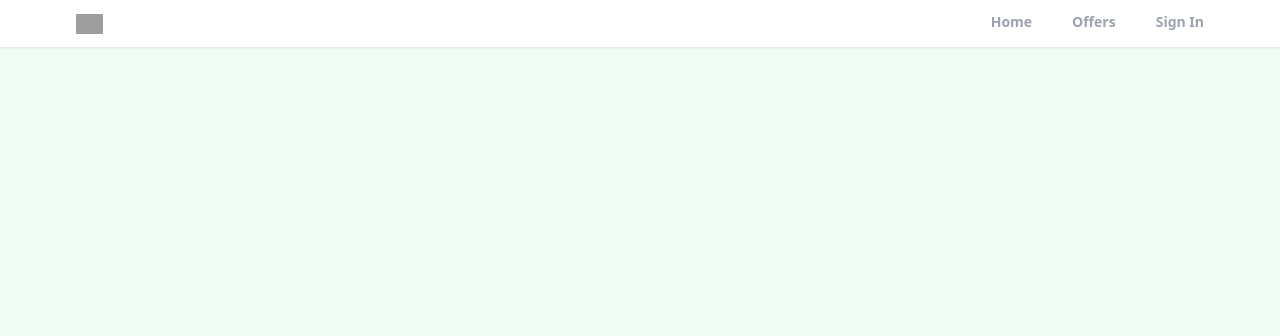
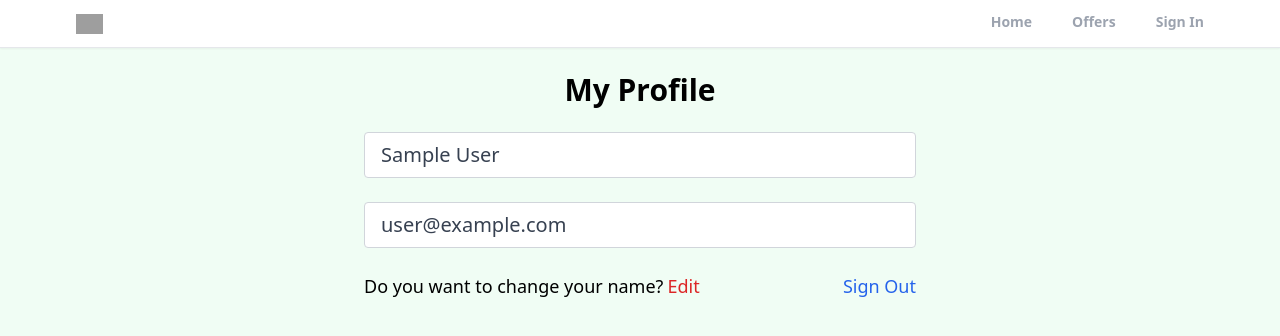
Before and after one commit to code-walker-23/realtor-clone-react, a React (Create React App) app: page /profile in a window 1280 px wide. Shown: the top 336 px of the page. Built offline with nearby package versions, Linux system fonts and the light colour scheme; no server answers; sample sign-in values are in the browser's storage; grey boxes are pictures that could not be loaded.

Commit message:
added sign-out functionality and private routes for the profile and authStateChanged hook

```diff
--- a/public/index.html
+++ b/public/index.html
@@ -11,7 +11,7 @@
     <title>Realtor Clone</title>
 
     <!-- Link to the favicon -->
-    <link rel="icon" type="image/svg+xml" href="/path/to/favicon.svg" />
+    <link rel="icon" type="image/svg+xml" href="/favicon.svg" />
   </head>
   <body>
     <noscript>You need to enable JavaScript to run this app.</noscript>
--- a/src/App.js
+++ b/src/App.js
@@ -7,6 +7,7 @@
 import Profile from "./pages/Profile";
 import Offers from "./pages/Offers";
 import Header from "./components/Header";
+import PrivateRoute from "./components/PrivateRoute";
 import { ToastContainer, Bounce } from "react-toastify"; // Import Bounce transition
 import "react-toastify/dist/ReactToastify.css";
 
@@ -21,7 +22,9 @@
           <Route path="/sign-up" element={<SignUp />} />
           <Route path="/sign-in" element={<SignIn />} />
           <Route path="/forgot-password" element={<ForgotPassword />} />
-          <Route path="/profile" element={<Profile />} />
+          <Route path="/profile" element={<PrivateRoute />}>
+            <Route path="/profile" element={<Profile />} />
+          </Route>
         </Routes>
       </Router>
       <ToastContainer
--- /dev/null
+++ b/src/components/PrivateRoute.jsx
@@ -0,0 +1,12 @@
+import React from "react";
+import { Navigate, Outlet } from "react-router";
+import useAuthStatus from "../hooks/useAuthStatus";
+function PrivateRoute() {
+  const { loggedIn, checkingStatus } = useAuthStatus();
+  if (checkingStatus) {
+    return <p>Loading...</p>;
+  }
+  return loggedIn ? <Outlet /> : <Navigate to="/sign-in" />;
+}
+
+export default PrivateRoute;
--- /dev/null
+++ b/src/hooks/useAuthStatus.jsx
@@ -0,0 +1,18 @@
+import { useState, useEffect } from "react";
+import { auth } from "../utils/firebase";
+function useAuthStatus() {
+  const [loggedIn, setLoggedIn] = useState(false);
+  const [checkingStatus, setCheckingStatus] = useState(true);
+  useEffect(() => {
+    const unsubscribe = auth.onAuthStateChanged((user) => {
+      if (user) {
+        setLoggedIn(true);
+      }
+      setCheckingStatus(false);
+    });
+    return () => unsubscribe();
+  }, []);
+  return { loggedIn, checkingStatus };
+}
+
+export default useAuthStatus;
--- a/src/pages/ForgotPassword.jsx
+++ b/src/pages/ForgotPassword.jsx
@@ -13,9 +13,9 @@
 
   const onSubmit = async (e) => {
     e.preventDefault();
-    const auth = getAuth();
 
     try {
+      const auth = getAuth();
       await sendPasswordResetEmail(auth, email);
       toast.success(
         "Password reset email sent. Please check your email inbox."
--- a/src/pages/Profile.jsx
+++ b/src/pages/Profile.jsx
@@ -1,11 +1,66 @@
-import React from 'react'
+import React from "react";
+import { useState } from "react";
+import { auth } from "../utils/firebase";
+import { toast } from "react-toastify";
+import { signOut } from "firebase/auth";
+import { useNavigate } from "react-router";
+function Profile() {
+  const [name, setName] = useState(auth.currentUser.displayName);
+  const [email, setEmail] = useState(auth.currentUser.email);
+  const [isEditing, setIsEditing] = useState(false);
+  const navigate = useNavigate();
+  const handleSignOut = () => {
+    try {
+      signOut(auth); // auth.signOut();
+      navigate("/");
+      toast.success("Sign out successful");
+    } catch (error) {
+      toast.error("Sign out failed");
+    }
+  };
+  return (
+    <>
+      <section className="max-w-6xl mx-auto flex justify-center items-center flex-col ">
+        <h1 className="text-3xl text-center mt-6 font-bold">My Profile</h1>
+        <div className="w-full md:w-[50%] mt-6 px-3">
+          <form>
+            <input
+              type="text"
+              id="name"
+              value={name}
+              disabled
+              className="w-full mb-6 px-4 py-2 text-xl text-gray-700 bg-white border border-gray-300 rounded transition duration-300 ease-in-out"
+            />
+            <input
+              type="email"
+              id="email"
+              value={email}
 
-function Profile() {
-  return (
-    <div>
+              className="w-full mb-6  px-4 py-2 text-xl text-gray-700 bg-white border border-gray-300 rounded transition duration-300 ease-in-out"
+            />
+            <div className="flex justify-between mb-6whitespace-nowrap text-sm sm:text-lg">
+              <p className="flex items-center ">
+                Do you want to change your name?{" "}
+                <span
+                  className="text-red-600 hover:text-red-700 transition ease-in-out duration-300 ml-1 cursor-pointer"
+                  onClick={() => setIsEditing(!isEditing)}
+                >
+                  Edit
+                </span>
+              </p>
 
-    </div>
-  )
+              <p
+                className="text-blue-600 hover:text-blue-800 cursor-pointer transition duration-300 ease-in-out"
+                onClick={handleSignOut}
+              >
+                Sign Out
+              </p>
+            </div>
+          </form>
+        </div>
+      </section>
+    </>
+  );
 }
 
-export default Profile
+export default Profile;
```
Also changed, not shown: public/favicon.svg.
